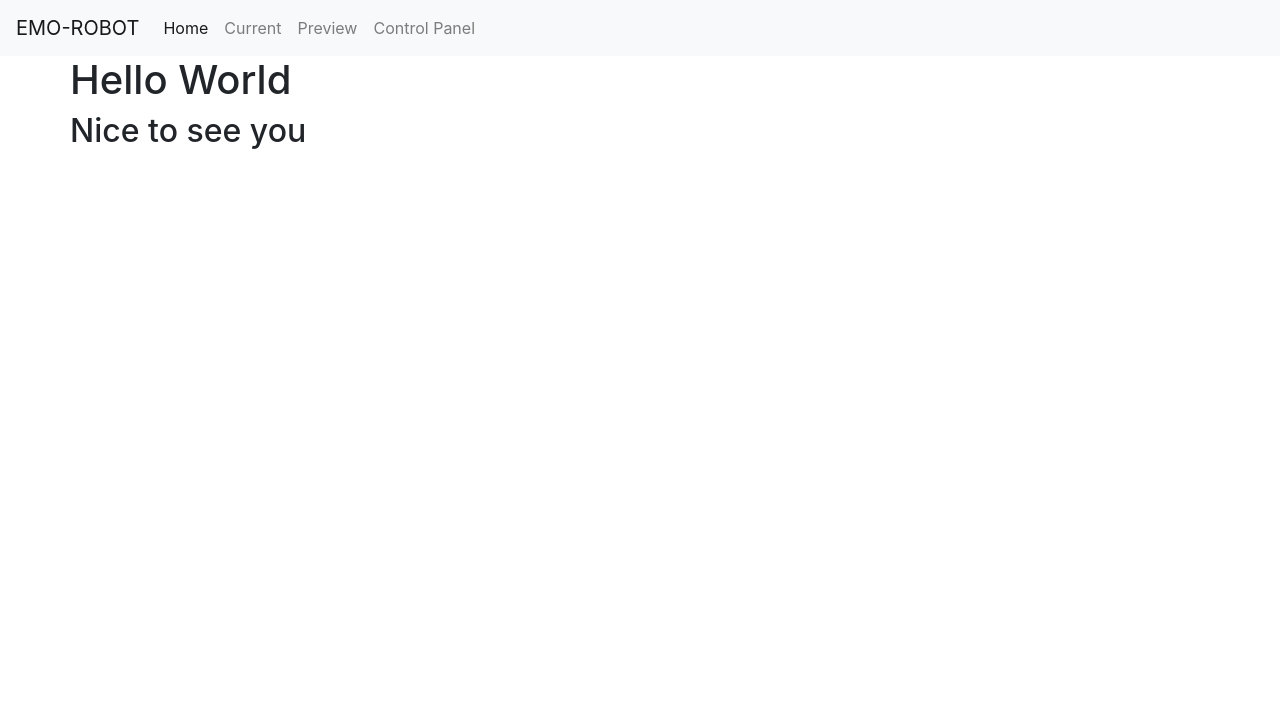
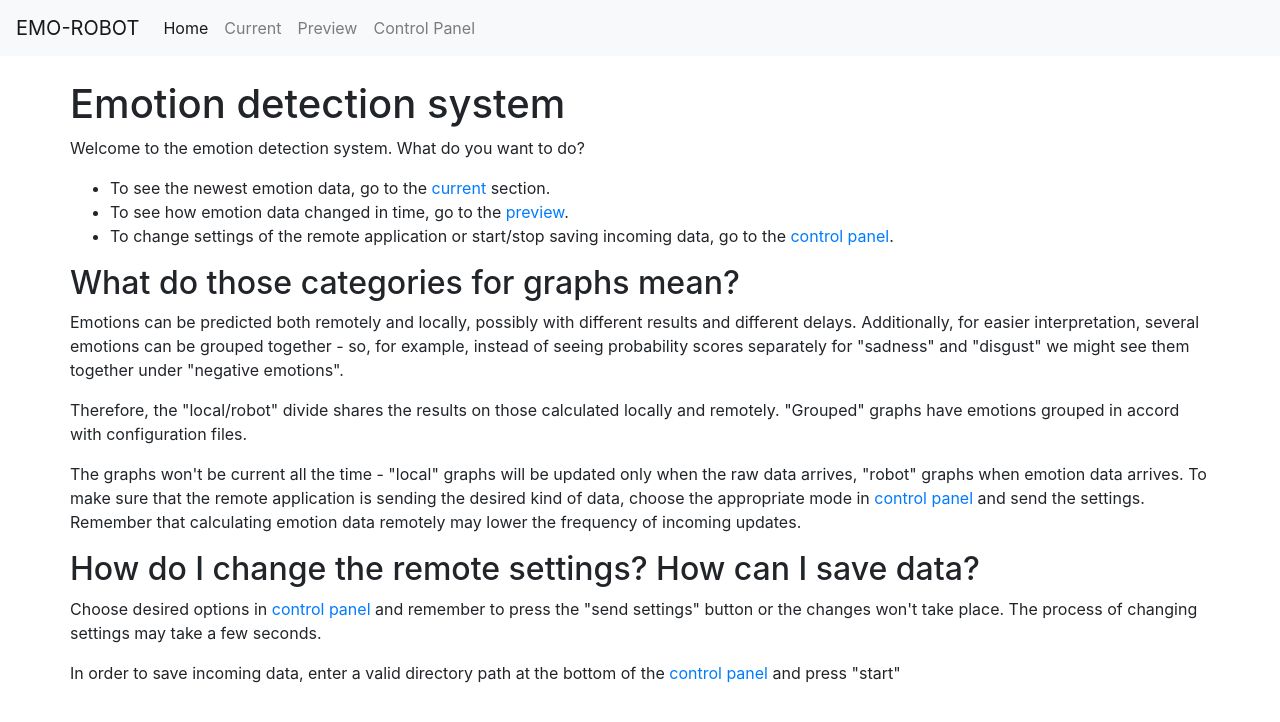
Before and after one commit to cudaczek/emorobot-django, a Django app: page /monitor/ in a window 1280 px wide. Shown: the top 722 px of the page. Run offline with Django 3.2, Linux system fonts and the light colour scheme; parts of the project's set-up code (start-up, migrations or seed data) failed here and were passed over; some libraries are stand-ins or nearby versions.

Commit message:
main page - WIP

```diff
--- a/emorobot/emorobot/urls.py
+++ b/emorobot/emorobot/urls.py
@@ -15,8 +15,10 @@ Including another URLconf
 """
 from django.contrib import admin
 from django.urls import include, path
+from django.views.generic import RedirectView
 
 urlpatterns = [
+    path('', RedirectView.as_view(pattern_name='index')),
     path('monitor/', include('monitor.urls')),
     path('admin/', admin.site.urls),
 ]
--- a/emorobot/monitor/templates/control_panel.html
+++ b/emorobot/monitor/templates/control_panel.html
@@ -24,6 +24,7 @@
             </div>
 
         </form>
+        <br/>
         <h1>Saving data</h1>
         <form action="{% url 'saving' %}" method="POST">
             {% csrf_token %}
--- a/emorobot/monitor/templates/index.html
+++ b/emorobot/monitor/templates/index.html
@@ -13,8 +13,21 @@
 
 <div class='row'>
     <div>
-        <h1>Hello World</h1>
-        <h2>Nice to see you</h2>
+        <br/>
+        <h1>Emotion detection system</h1>
+        <p>Welcome to the emotion detection system. What do you want to do?</p>
+        <ul>
+            <li>To see the newest emotion data, go to the <a href="{% url 'current_stats' %}">current</a> section.</li>
+            <li>To see how emotion data changed in time, go to the <a href="{% url 'preview' %}">preview</a>.</li>
+            <li>To change settings of the remote application or start/stop saving incoming data, go to the <a href="{% url 'control_panel' %}">control panel</a>.</li>
+        </ul>
+        <h2>What do those categories for graphs mean?</h2>
+        <p>Emotions can be predicted both remotely and locally, possibly with different results and different delays. Additionally, for easier interpretation, several emotions can be grouped together - so, for example, instead of seeing probability scores separately for "sadness" and "disgust" we might see them together under "negative emotions". </p>
+        <p>Therefore, the "local/robot" divide shares the results on those calculated locally and remotely. "Grouped" graphs have emotions grouped in accord with configuration files.</p>
+        <p>The graphs won't be current all the time - "local" graphs will be updated only when the raw data arrives, "robot" graphs when emotion data arrives. To make sure that the remote application is sending the desired kind of data, choose the appropriate mode in <a href="{% url 'control_panel' %}">control panel</a> and send the settings. Remember that calculating emotion data remotely may lower the frequency of incoming updates.</p>
+        <h2>How do I change the remote settings? How can I save data?</h2>
+        <p>Choose desired options in <a href="{% url 'control_panel' %}">control panel</a> and remember to press the "send settings" button or the changes won't take place. The process of changing settings may take a few seconds.</p>
+        <p>In order to save incoming data, enter a valid directory path at the bottom of the <a href="{% url 'control_panel' %}">control panel</a> and press "start"</p>
     </div>
 </div>
 
```
